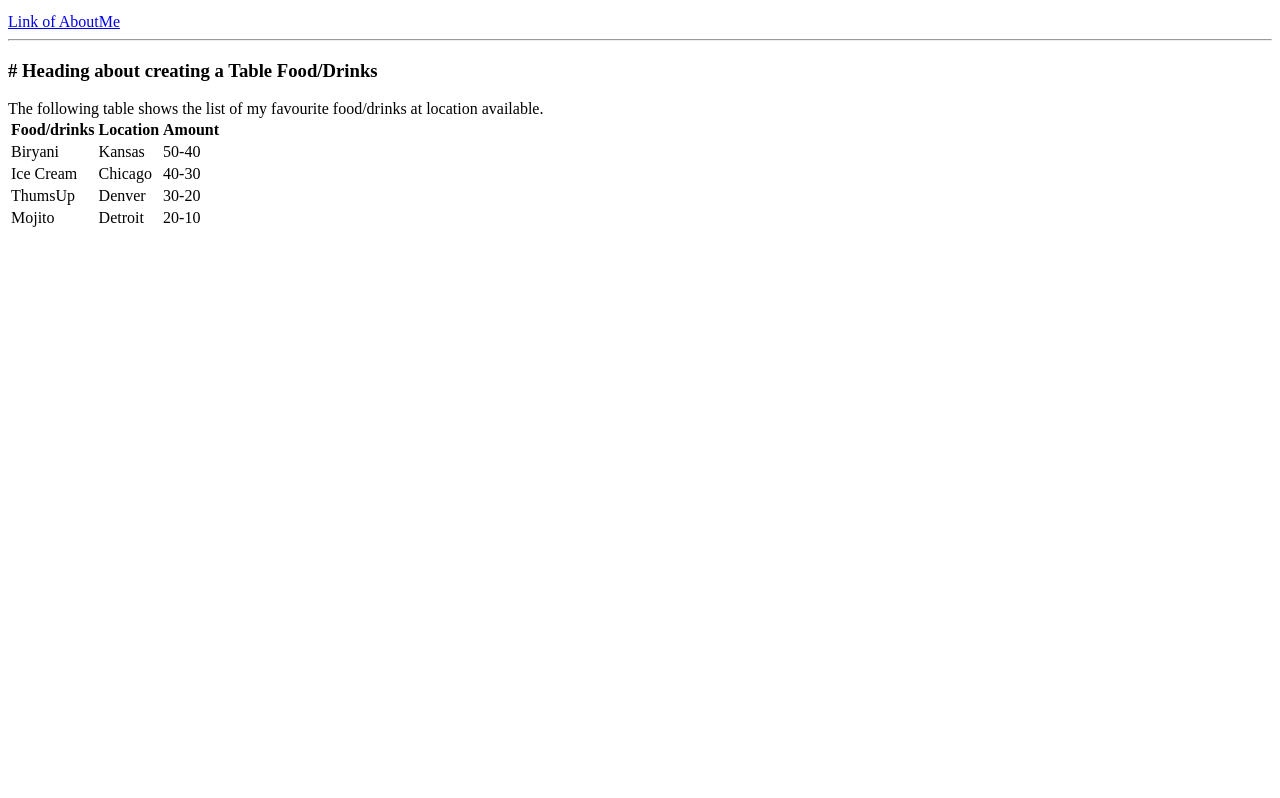
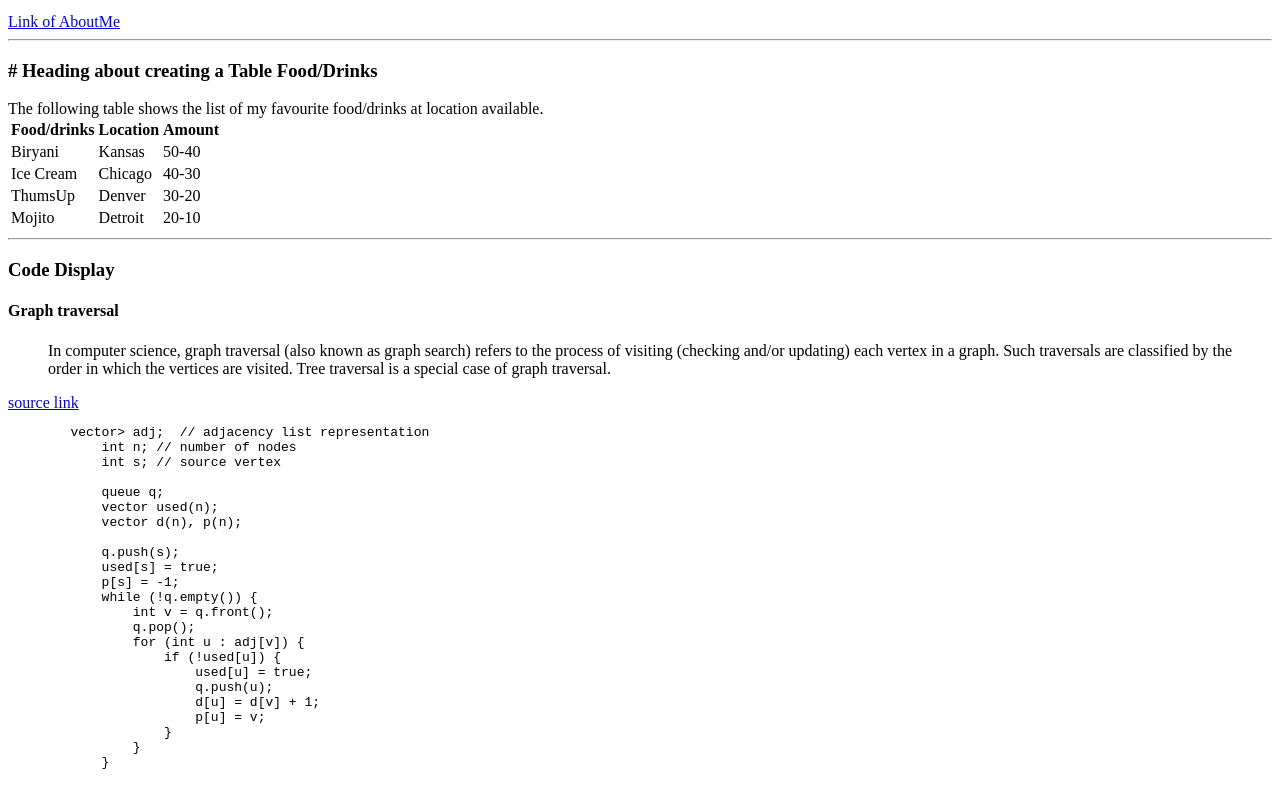
Before and after one commit to 44-563-WebApps-F21/webapps-f21-assignment-3-KARUN1421, a plain HTML site: page index.html in a window 1280 px wide. Shown: the part 511-1309 px from the top of the page. Before the commit the page ends 800 px from the top, so only its background shows below. Drawn offline with Linux system fonts and the light colour scheme.

Commit message:
Added algorithm

```diff
--- a/index.html
+++ b/index.html
@@ -81,6 +81,43 @@
     </table>
 
 
+    <hr>
+    <h3> Code Display </h3>
+    <h4> Graph traversal </h4>
+    <blockquote> In computer science, graph traversal (also known as graph search) refers to the process of visiting
+        (checking and/or updating) each vertex in a graph. Such traversals are classified by the order in which the
+        vertices are visited. Tree traversal is a special case of graph traversal.
+    </blockquote>
+
+    <a href=https://en.wikipedia.org/wiki/Graph_traversal> source link </a>
+
+    <pre>
+        vector<vector<int>> adj;  // adjacency list representation
+            int n; // number of nodes
+            int s; // source vertex
+
+            queue<int> q;
+            vector<bool> used(n);
+            vector<int> d(n), p(n);
+
+            q.push(s);
+            used[s] = true;
+            p[s] = -1;
+            while (!q.empty()) {
+                int v = q.front();
+                q.pop();
+                for (int u : adj[v]) {
+                    if (!used[u]) {
+                        used[u] = true;
+                        q.push(u);
+                        d[u] = d[v] + 1;
+                        p[u] = v;
+                    }
+                }
+            }
+    </pre>
+
+
 </body>
 
 </html>
```
